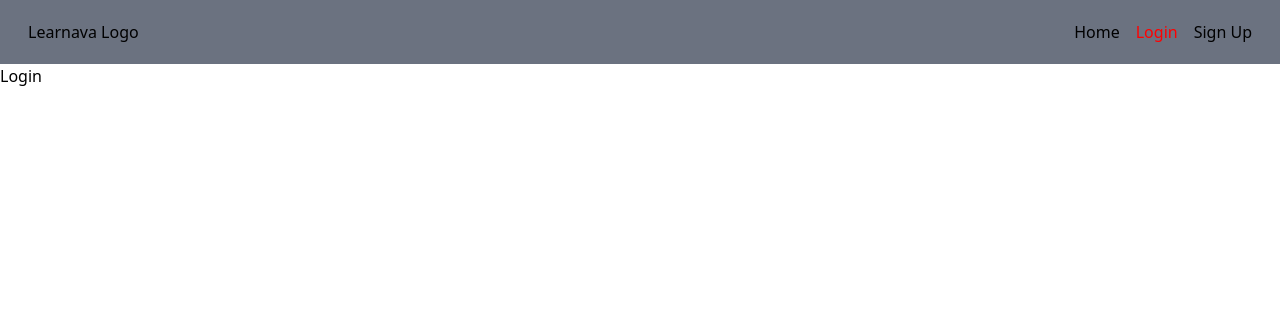
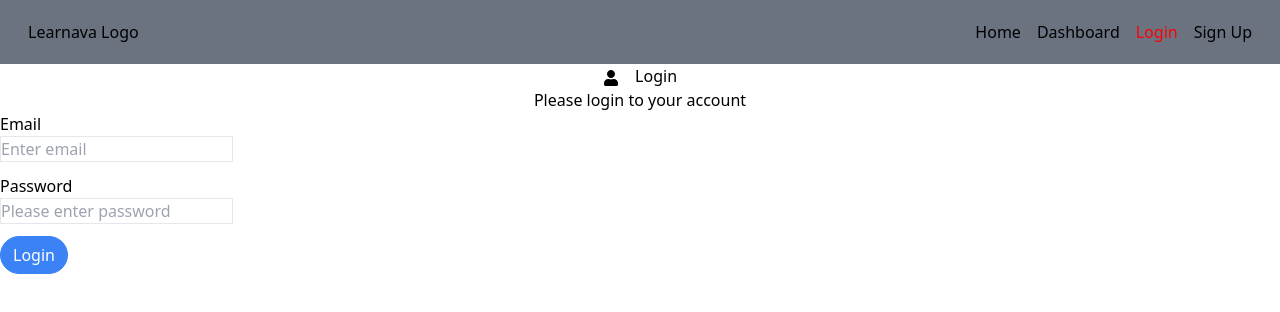
Before and after one commit to Kohhx/Learnvana, a React (Create React App) app in the folder frontend/: page /users/login in a window 1280 px wide. Shown: the top 312 px of the page. Built offline with nearby package versions, Linux system fonts and the light colour scheme.

Commit message:
setup protected route, login issue

```diff
--- a/frontend/src/App.js
+++ b/frontend/src/App.js
@@ -4,11 +4,14 @@ import Navbar from "./components/Navbar";
 import Home from "./pages/Home";
 import Login from "./pages/Login";
 import Signup from "./pages/Signup";
+import ProtectedRoute from "./routing/ProtectedRoute";
 import Index from "./pages/Index";
 import Dashboard from "./pages/Dashboard";
 import New from "./pages/New";
 import { ToastContainer } from "react-toastify";
 import "react-toastify/dist/ReactToastify.css";
+
+
 
 const App = () => {
   return (
@@ -22,7 +25,9 @@ const App = () => {
             <Route path="/users/signup" element={<Signup />} />
             <Route path="/classes" element={<Index />} />
             <Route path="/classes/dashboard" element={<Dashboard />} />
-            <Route path="/classes/new" element={<New />} />
+            <Route element={<ProtectedRoute />}>
+              <Route path="/classes/new" element={<New />} />
+            </Route>
           </Routes>
         </div>
       </Router>
--- a/frontend/src/components/Navbar.js
+++ b/frontend/src/components/Navbar.js
@@ -32,6 +32,11 @@ const Navbar = () => {
         </NavLink>
       </li>
       <li>
+        <NavLink to="/classes/dashboard" style={activeStyle}>
+          Dashboard
+        </NavLink>
+      </li>
+      <li>
         <NavLink to="/users/login" style={activeStyle}>
           Login
         </NavLink>
--- a/frontend/src/features/auth/authService.js
+++ b/frontend/src/features/auth/authService.js
@@ -1,10 +1,20 @@
 import axios from "axios";
 
 const API_SIGNUP_URL = "/api/users/signup";
+const API_LOGIN_URL = "/api/users/login";
 
 // Register user function (Aysnc)
 const signUp = async (userData) => {
   const response = await axios.post(API_SIGNUP_URL, userData);
+  if (response.data) {
+    localStorage.setItem("user", JSON.stringify(response.data));
+  }
+  return response.data;
+};
+
+// login user
+const login = async (userData) => {
+  const response = await axios.post(API_LOGIN_URL, userData);
   if (response.data) {
     localStorage.setItem("user", JSON.stringify(response.data));
   }
@@ -20,6 +30,7 @@ const logout = () => {
 // Put all the function into authService object before exporting
 const authService = {
   signUp,
+  login,
   logout
 };
 
--- a/frontend/src/features/auth/authSlice.js
+++ b/frontend/src/features/auth/authSlice.js
@@ -30,6 +30,26 @@ export const signUp = createAsyncThunk(
     }
   }
 );
+
+// Login user
+export const login = createAsyncThunk(
+  "auth/login",
+  async (user, thunkAPI) => {
+    try {
+      return await authService.login(user);
+    } catch (error) {
+      const message =
+        (error.response &&
+          error.response.data &&
+          error.response.data.message) ||
+        error.message ||
+        error.toString();
+      return thunkAPI.rejectWithValue(message);
+    }
+  }
+);
+
+
 
 // Logout user
 export const logout = createAsyncThunk("auth/logout", async () => {
--- a/frontend/src/pages/Login.js
+++ b/frontend/src/pages/Login.js
@@ -1,10 +1,151 @@
-import React from 'react'
+import React, { useCallback, useReducer, useEffect } from "react";
+import { useNavigate } from "react-router-dom";
+import Input from "../components/Input";
+import Button from "../components/Button";
+import Select from "../components/Select";
+import { FaUser } from "react-icons/fa";
+import Validator from "../utilities/Validator";
+import { toast } from "react-toastify";
+import { useSelector, useDispatch } from "react-redux"
+import { login } from "../features/auth/authSlice";
+
+
+// Reducer function
+const formReducer = (state, action) => {
+  switch (action.type) {
+    case "INPUT_CHANGE":
+      let formIsValid = true;
+      for (const inputId in state.inputs) {
+        if (inputId === action.id) {
+          formIsValid = formIsValid && action.payload.isValid;
+        } else {
+          formIsValid = formIsValid && state.inputs[inputId].isValid;
+        }
+      }
+      return {
+        ...state,
+        inputs: {
+          ...state.inputs,
+          [action.id]: {
+            value: action.payload.value,
+            isValid: action.payload.isValid,
+          },
+        },
+        formisValid: formIsValid,
+      };
+
+    default:
+      return state;
+  }
+};
 
 const Login = () => {
+
+  const formInitialState = {
+    inputs: {
+      email: {
+        value: "",
+        isValid: false,
+      },
+      password: {
+        value: "",
+        isValid: false,
+      },
+    },
+    formisValid: false,
+  };
+
+  const [formState, dispatch] = useReducer(formReducer, formInitialState);
+  const authDispatch = useDispatch();
+  const navigate = useNavigate();
+  const { user, isLoading, isError, isSuccess, message } = useSelector( (state) => state.auth);
+  // const aaa = useSelector( (state) => state.auth);
+// console.log(aaa)
+
+  // Handle all changes from all input and get back value and validity
+  // Must use call back or go into infinite loop
+  const formHandler = useCallback((input) => {
+    dispatch({ type: "INPUT_CHANGE", payload: input.payload, id: input.id });
+  }, []);
+
+  const submitHandler = (event) => {
+    event.preventDefault();
+    console.log(formState);
+
+
+    const users = JSON.parse(localStorage.getItem("user"));
+    const usercheck = users.find(user => (user.email.value === formState.inputs.email.value && user.password.value === formState.inputs.password.value));
+
+    if(usercheck) {
+      console.log("Login successful");
+    }else {
+      console.log("Wrong password or username");
+    }
+
+    console.log(usercheck);
+
+    if (!formState.formisValid) {
+      toast.error("Form error. Please fill in the form again");
+      return;
+    }
+
+    // If all pass then we submit login form to backend
+
+    authDispatch(login(usercheck))
+  };
+
+  useEffect(() => {
+
+    if (isError) {
+      toast.error(message);
+    }
+
+    if (isSuccess || user) {
+      console.log('Helloooo')
+      navigate("/");
+    }
+  }, [isError, isSuccess, user, message, navigate]);
+
   return (
-    <div>Login</div>
+    <div>
+      <div className="text-center">
+        <h1>
+          <FaUser className="inline mr-3" /> Login
+        </h1>
+        <p>Please login to your account</p>
+      </div>
+      <form onSubmit={submitHandler}>
+        <Input
+          id="email"
+          type="email"
+          label="Email"
+          placeholder="Enter email"
+          // errorMessage="Please enter a valid email"
+          validators={[
+            Validator.VALIDATOR_EMAIL(),
+            Validator.VALIDATOR_REQUIRE(),
+          ]}
+          formHandler={formHandler}
+        ></Input>
+        <Input
+          id="password"
+          type="password"
+          label="Password"
+          placeholder="Please enter password"
+          // errorMessage="Please enter a valid password"
+          validators={[
+            Validator.VALIDATOR_REQUIRE(),
+            Validator.VALIDATOR_MINLENGTH(6),
+          ]}
+          formHandler={formHandler}
+        ></Input>
+        <Button primary rounded>
+          Login
+        </Button>
+      </form>
+    </div>
 
-  )
-}
+  );
+};
 
-export default Login
+export default Login;
--- a/frontend/src/pages/New.js
+++ b/frontend/src/pages/New.js
@@ -1,12 +1,108 @@
-import React from 'react'
+import React, { useCallback, useReducer, useEffect } from "react";
+import { useNavigate } from "react-router-dom";
+import { toast } from "react-toastify";
+import { useSelector, useDispatch } from "react-redux";
+import Validator from "../utilities/Validator";
 import Input from "../components/Input";
 
+
+// // Reducer function
+// const formReducer = (state, action) => {
+//   switch (action.type) {
+//     case "INPUT_CHANGE":
+//       let formIsValid = true;
+//       for (const inputId in state.inputs) {
+//         if (inputId === action.id) {
+//           formIsValid = formIsValid && action.payload.isValid;
+//         } else {
+//           formIsValid = formIsValid && state.inputs[inputId].isValid;
+//         }
+//       }
+//       return {
+//         ...state,
+//         inputs: {
+//           ...state.inputs,
+//           [action.id]: {
+//             value: action.payload.value,
+//             isValid: action.payload.isValid,
+//           },
+//         },
+//         formisValid: formIsValid,
+//       };
+
+//     default:
+//       return state;
+//   }
+// };
+
 const New = () => {
+
+//   const formInitialState = {
+//     inputs: {
+//       classname: {
+//         value: "",
+//         isValid: false,
+//       },
+//       description: {
+//         value: "",
+//         isValid: false,
+//       },
+//       studentsnum: {
+//         value: "",
+//         isValid: true,
+//       },
+//       startdate: {
+//         value: "",
+//         isValid: false,
+//       },
+//       duration: {
+//         value: "",
+//         isValid: false,
+//       },
+//     },
+//     formisValid: false,
+//   };
+
+//   const [formState, dispatch] = useReducer(formReducer, formInitialState);
+//   const authDispatch = useDispatch();
+//   const navigate = useNavigate();
+//   const { user, isLoading, isError, isSuccess, message } = useSelector( (state) => state.auth);
+//   // const aaa = useSelector( (state) => state.auth);
+// // console.log(aaa)
+
+//   // Handle all changes from all input and get back value and validity
+//   // Must use call back or go into infinite loop
+//   const formHandler = useCallback((input) => {
+//     dispatch({ type: "INPUT_CHANGE", payload: input.payload, id: input.id });
+//   }, []);
+
+
+//   // this is for displaying error if form submission is incorrect
+//   const submitHandler = (event) => {
+//     event.preventDefault();
+//     console.log(formState);
+
+//     if (!formState.formisValid) {
+//       toast.error("Form error. Please fill in the form again");
+//       return;
+//     }
+
+//     // If all pass then we submit login form to backend
+//     const newUser = {
+//       email: formState.inputs.email.value,
+//       password: formState.inputs.password.value,
+//       role: formState.inputs.role.value.toLowerCase(),
+//     }
+//     authDispatch(signUp(newUser))
+//   };
+
   return (
     <div>
+      <p>sadsa</p>
       <form>
 
-        <Input type="text" label="Email" placeholder="Enter email" errorMessage="Please enter a valid email"></Input>
+
+
       </form>
     </div>
   )
--- /dev/null
+++ b/frontend/src/routing/ProtectedRoute.js
@@ -0,0 +1,28 @@
+import { useSelector } from 'react-redux'
+import { NavLink, Outlet } from 'react-router-dom'
+
+// Here, you can use userInfo’s value to detect if a user is logged in.
+// If userInfo is absent, an unauthorized template is returned.
+// Otherwise, we use React Router’s Outlet component to render the child routes
+
+const user = JSON.parse(localStorage.getItem("user"));
+
+const ProtectedRoute = () => {
+  // const { userInfo } = useSelector((state) => state.user || {})
+
+  // show unauthorized screen if no user is found in redux store
+  if (!user) {
+    return (
+      <div className='unauthorized'>
+        <h1>Unauthorized :</h1>
+        <span>
+          <NavLink to='/users/login'>Login</NavLink> to gain access
+        </span>
+      </div>
+    )
+  }
+
+  // returns child route elements
+  return <Outlet />
+}
+export default ProtectedRoute
```
Also changed, not shown: 2 other files (tests, documents, lock files or other folders).
